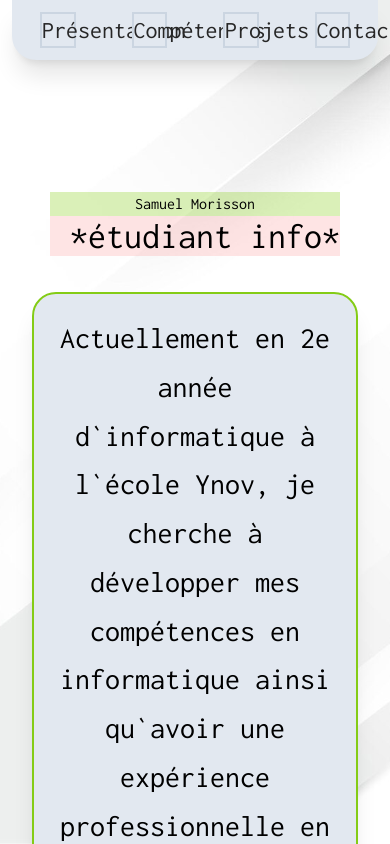
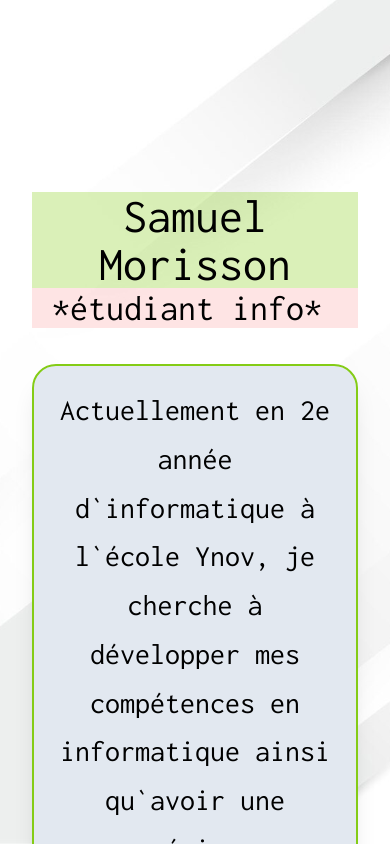
Before and after one commit to SamuelMorisson/portfolio-b2, a React (Vite) app: page / in a window 390 px wide. Shown: the top 844 px of the page. Built offline with nearby package versions, Linux system fonts and the light colour scheme.

Commit message:
debut responsive NavBar

```diff
--- a/src/components/NavBar.jsx
+++ b/src/components/NavBar.jsx
@@ -1,19 +1,22 @@
 function NavBar() {
     return (
         <>
-        <nav className="fixed top-0 left-0 w-full">
-            <div className="bg-slate-200 rounded-b-3xl mx-3 grid grid-cols-4 place-items-stretch text-center shadow-xl">
+        <nav className="z-20 fixed top-0 left-0 w-full hidden minNavBar:block">
+            <div className="grid grid-cols-5 bg-slate-200 rounded-b-3xl mx-3 text-center shadow-xl smallTextNavBar:text-2xl text-xl text-neutral-800 font-inconsolata">
                 <a href="#presentation"
-                    className="bg-slate-200 mx-7 my-3 border-2 border-slate-300 hover:border-lime-500 hover:shadow-md text-2xl text-neutral-800 hover:text-black transition-colors duration-200 font-inconsolata"
+                    className="bg-slate-200 lg:mx-4 mx-2 my-3 border-2 border-slate-300 hover:border-lime-500 hover:shadow-md  hover:text-black transition-colors duration-200"
                     >Présentation</a>
+                <a href="#experience"
+                    className="bg-slate-200 lg:mx-4 mx-2 my-3 border-2 border-slate-300 hover:border-lime-500 hover:shadow-md hover:text-black transition-colors duration-200"
+                    >Expériences</a>
                 <a href="#competences"
-                    className="bg-slate-200 mx-7 my-3 border-2 border-slate-300 hover:border-lime-500 hover:shadow-md text-2xl text-neutral-800 hover:text-black transition-colors duration-200 font-inconsolata"
+                    className="bg-slate-200 lg:mx-4 mx-2 my-3 border-2 border-slate-300 hover:border-lime-500 hover:shadow-md hover:text-black transition-colors duration-200"
                     >Compétences</a>
                 <a href="#projets"
-                    className="bg-slate-200 mx-7 my-3 border-2 border-slate-300 hover:border-lime-500 hover:shadow-md text-2xl text-neutral-800 hover:text-black transition-colors duration-200 font-inconsolata"
+                    className="bg-slate-200 lg:mx-4 mx-2 my-3 border-2 border-slate-300 hover:border-lime-500 hover:shadow-md hover:text-black transition-colors duration-200"
                     >Projets</a>
                 <a href="#contact"
-                    className="bg-slate-200 mx-7 my-3 border-2 border-slate-300 hover:border-lime-500 hover:shadow-md text-2xl text-neutral-800 hover:text-black transition-colors duration-200 font-inconsolata"
+                    className="bg-slate-200 lg:mx-4 mx-2 my-3 border-2 border-slate-300 hover:border-lime-500 hover:shadow-md hover:text-black transition-colors duration-200"
                     >Contact</a>
             </div>
         </nav>
--- a/tailwind.config.js
+++ b/tailwind.config.js
@@ -6,6 +6,21 @@ export default {
   ],
   theme: {
     extend: {
+      borderWidth: {
+        '3': '3px',
+      },
+      colors: {
+        greentest: '#CDEAA1',
+        redtest: '#fee4e4',
+        text: '#E7ECF3',
+      },
+      screens: {
+        'minNavBar': '760px',
+        'smallTextNavBar': '900px',
+        'xs': '400px',
+        '2xs': '360px',
+        'minSize': '100px',
+      },
       fontFamily: {
         inconsolata: ['Inconsolata']
       },
```
